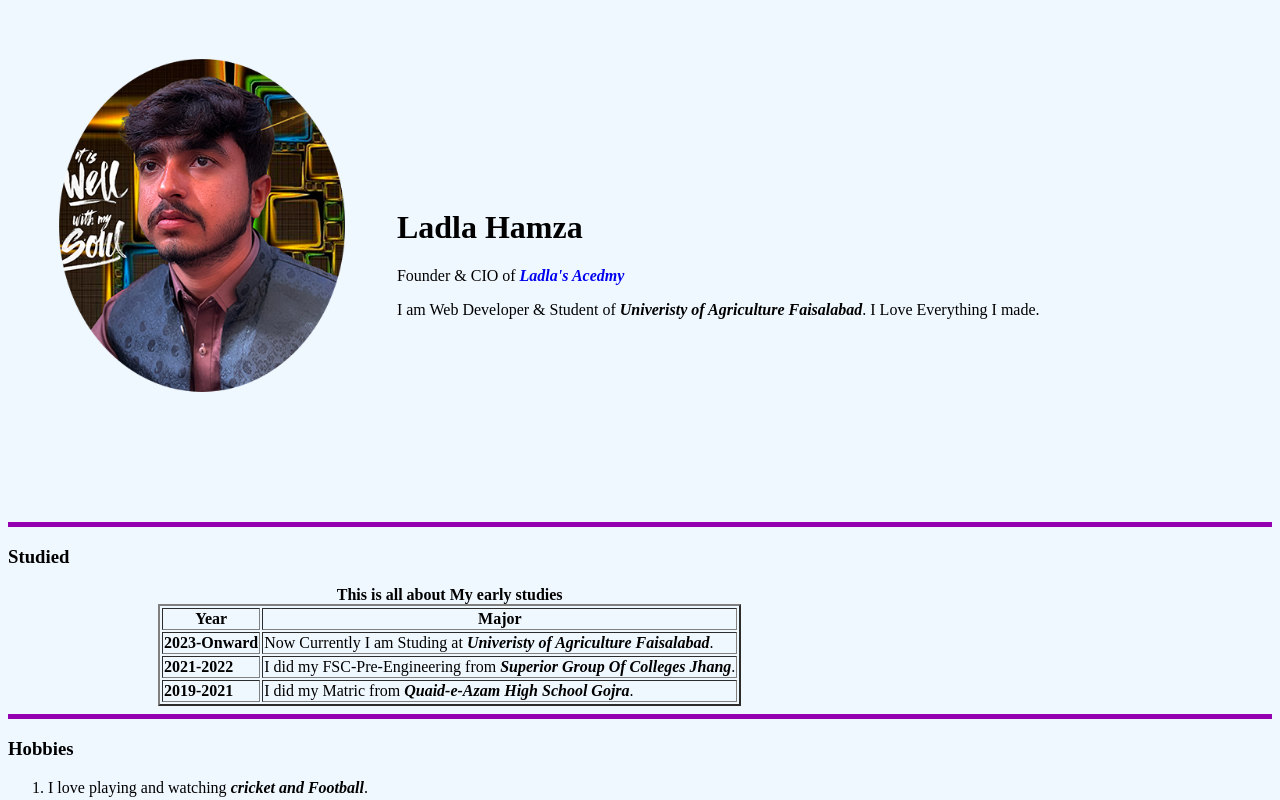
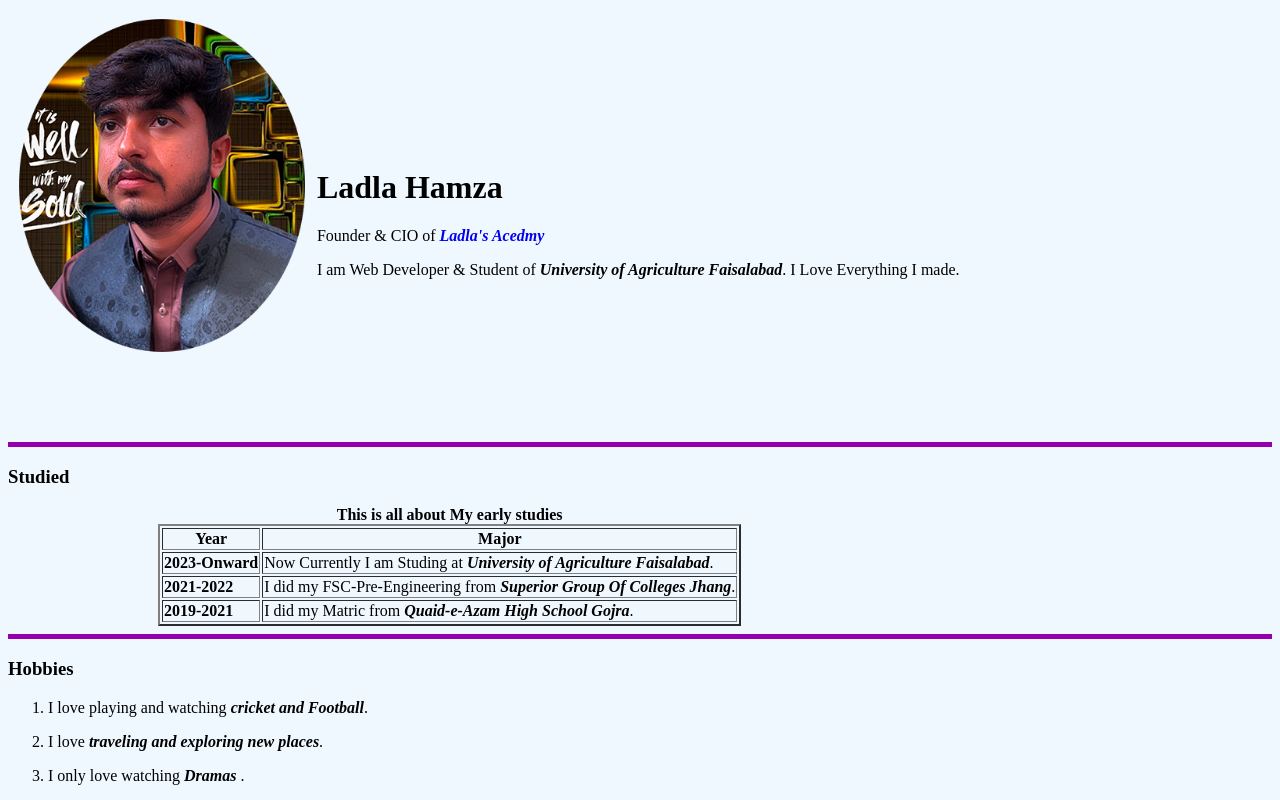
Before and after one commit to ladlahamza/cv, a plain HTML site: page index.html in a window 1280 px wide. Shown: the top 800 px of the page. Drawn offline with Linux system fonts and the light colour scheme.

Commit message:
Update index.html

```diff
--- a/index.html
+++ b/index.html
@@ -2,19 +2,32 @@
 <html lang="en">
 <head>
     <meta charset="UTF-8">
-    <meta name="viewport" content="width=dice-widthev, initial-scale=1.0">
+    <meta name="viewport" content="width=device-width, initial-scale=1.0, viewport-fit=cover">
+
+    <style>
+        @media only screen and (hover:none) and (pointer: coarse) {
+            body {
+                overflow: hidden;
+                background-color: aliceblue; /* Replace with your desired background color */
+            }
+        }
+    </style>
+
     <title>Ladla personal Portfolio</title>
+
 </head>
 <body>
+    <main>
         <div style="background-color: aliceblue; margin: -9px; padding: 9px;">
-        <table cellspacing="50">
+            <table cellspacing="10">
                 <tr>
-                <td><img src="ladla.png" alt="ladla's profil picture" style="height:400px"></td>
+                    <td><img src="ladla.png" alt="ladla's profil picture" style="height: 400px; width: auto;"></td>
                     <td>
+                        <div style="width: auto;">
                         <h1>Ladla Hamza</h1>
                         <p>Founder & CIO of <strong><em><a style="text-decoration: none;" href="http://hamzasial.000.pe/?i=1">Ladla's Acedmy</a></em></strong></p>
-                    <p>I am Web Developer & Student of <a style="text-decoration: none; color: black;" href="https://web.uaf.edu.pk/"><strong><em>Univeristy of Agriculture Faisalabad</em></strong></a>. I Love Everything I made.</p>
-
+                        <p>I am Web Developer & Student of <a style="text-decoration: none; color: black;" href="https://web.uaf.edu.pk/"><strong><em>University of Agriculture Faisalabad</em></strong></a>. I Love Everything I made.</p>
+                        </div>
                     </td>
                 </tr>
             </table>
@@ -34,7 +47,7 @@
                 <tbody>
                     <tr>
                         <td><strong>2023-Onward</strong></td>
-                <td>Now Currently I am Studing at <a style="text-decoration: none; color: black;" href="https://web.uaf.edu.pk/"><strong><em>Univeristy of Agriculture Faisalabad</em></strong></a>.</td>
+                        <td>Now Currently I am Studing at <a style="text-decoration: none; color: black;" href="https://web.uaf.edu.pk/"><strong><em>University of Agriculture Faisalabad</em></strong></a>.</td>
                     </tr>
                     <tr>
                         <td><strong>2021-2022</strong></td>
@@ -49,11 +62,11 @@
             </table>
             <hr size="5" color="#94e6f2,pink,black">
             <h3>Hobbies</h3>
-    <Ol>
+            <ol>
                 <li><p>I love playing and watching <em><strong>cricket and Football</strong></em>.</p></li>
                 <li><p>I love <strong><em>traveling and exploring new places</em></strong>.</p></li>
                 <li><p>I only love watching <em><strong>Dramas </strong></em>.</p></li>
-    </Ol>
+            </ol>
             <hr size="5" color="#94e6f2,pink,black">
 
             <h3>Skills</h3>
@@ -63,7 +76,7 @@
             </ul>
             <table cellspacing="20">
                 <tr>
-            <td><em><strong>HTML</Html></strong></em></td>
+                    <td><em><strong>HTML</strong></em></td>
                     <td style="color: gold;">★★★★★</td>
                     <td><em><strong>SQL</strong></em></td>
                     <td style="color: gold;">★★★★★</td>
@@ -98,5 +111,6 @@
             </ul>
             <hr size="5" color="#94e6f2,pink,black">
         </div>
+    </main>
 </body>
 </html>
```
Lines whose indentation alone changed are shown as unchanged.
